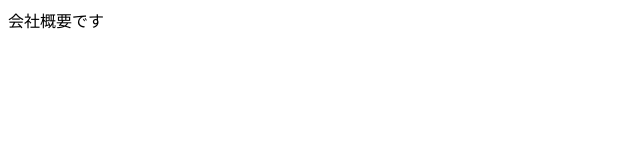
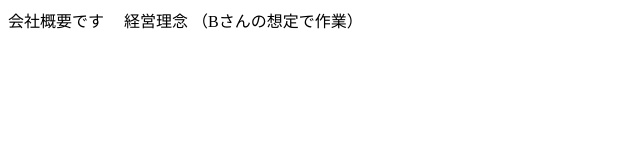
Before and after one commit to AkashiYoshito/sample-company, a plain HTML site: page about/index.html in a window 1280 px wide. Shown: the whole page, without its empty margins (0-640 px from the left). Drawn offline with Linux system fonts and the light colour scheme.

Commit message:
経営理念追加です

```diff
--- a/about/index.html
+++ b/about/index.html
@@ -8,5 +8,9 @@
 </head>
 <body>
   会社概要です
+
+  経営理念
+  （Bさんの想定で作業）
+
 </body>
 </html>
```
